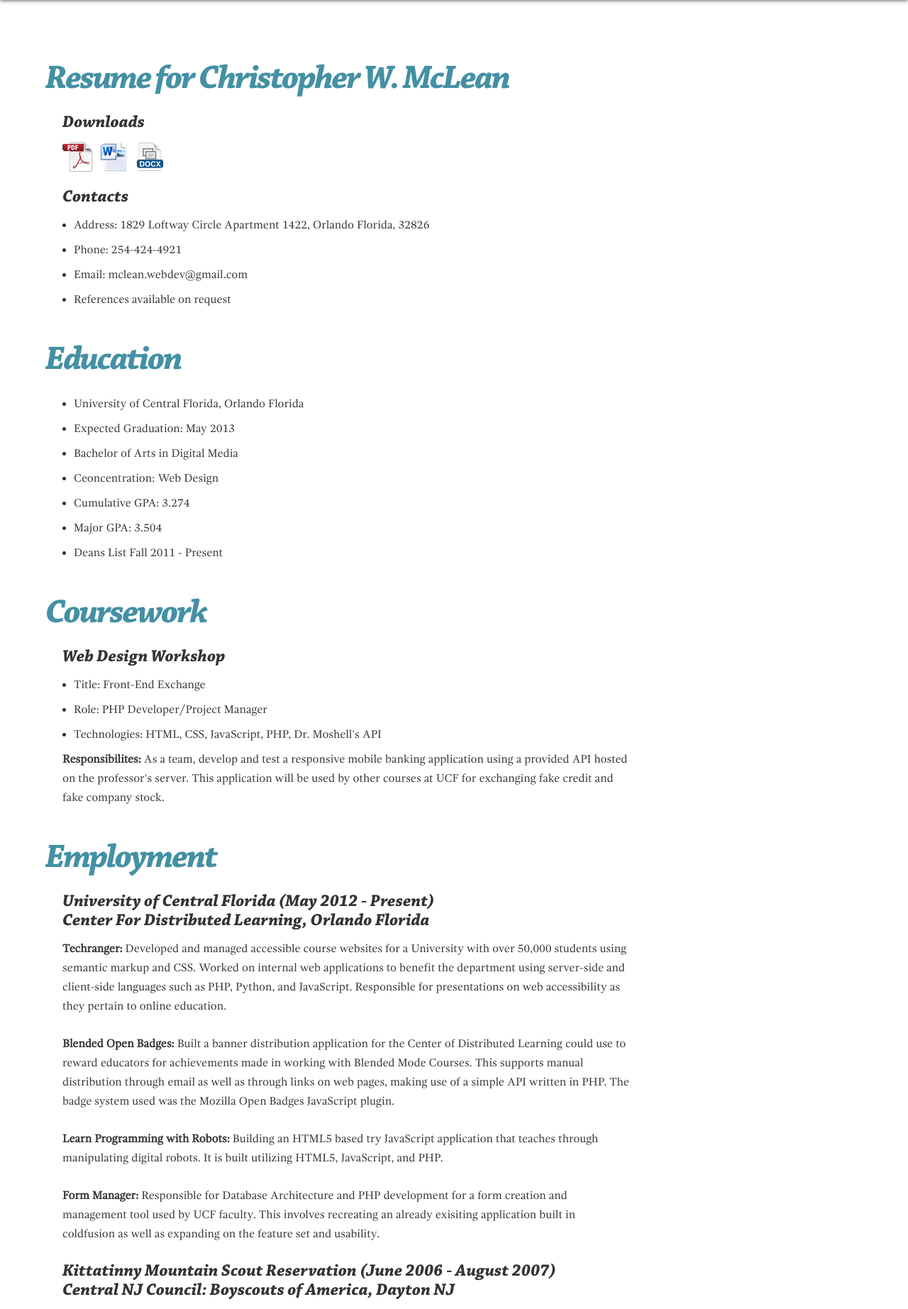
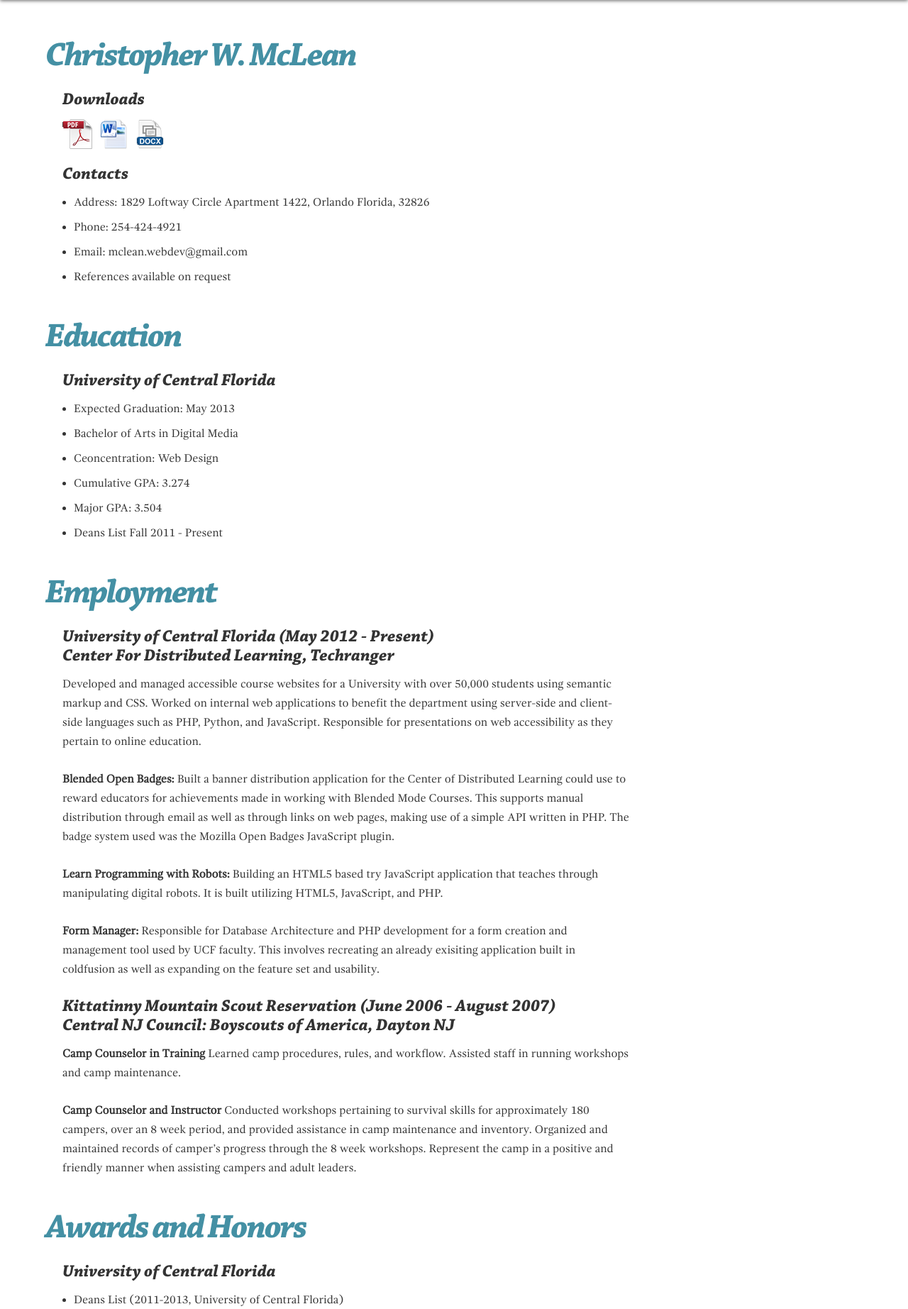
Before and after one commit to havok2905/Portfolio, a PHP site: page /resume.php in a window 1280 px wide. Shown: the part 88-1933 px from the top of the page at 71% size. Run offline with PHP 8.4, Linux system fonts and the light colour scheme.

Commit message:
worked on header element styles and resume.php styling

```diff
--- a/blog.php
+++ b/blog.php
@@ -27,7 +27,7 @@
 		print("
 			<div>
 				<h2><a href='$path'>$title</a></h2>
-				<p>$category | ".date("m-d-Y",strtotime($datecreated))."</p>
+				<h3 class='resume'>$category <span>".date("m-d-Y",strtotime($datecreated))."</span></h3>
 				<p>$description</p>
 				<span class='comment_icon'>$numcomments</span>
 			</div>
--- a/css/main.css
+++ b/css/main.css
@@ -37,7 +37,7 @@
 	max-width: 90%;
 	margin-left: auto;
 	margin-right: auto;
-	padding-top:8em;
+	padding-top:6em;
 	padding-left: 1em;
 	padding-right: 1em;
 }
--- a/includes/layout.php
+++ b/includes/layout.php
@@ -70,7 +70,7 @@
 						</ul>
 					</div>
 					<div class="contact_sub_container">
-						<h3>Contact Info</h3>
+						<h3>Contact Me</h3>
 						<ul class="footertext">
 							<li>254-424-4921</li>
 							<li>mclean.webdev@gmail.com</li>
--- a/resume.php
+++ b/resume.php
@@ -5,7 +5,7 @@
 	echo Layout::header("Resume");
 ?>
 
-<h2>Resume for Christopher W. McLean</h2>
+<h2>Christopher W. McLean</h2>
 <div class="mx2">
 	<h3 class="resume">Downloads</h3>
 	<ul class="inlinelist">
@@ -23,8 +23,8 @@
 </div>
 <h2>Education</h2>
 <div class="mx2">
+	<h3 class="resume">University of Central Florida</h3>
 	<ul class="markedlist">
-		<li>University of Central Florida, Orlando Florida</li>
 		<li>Expected Graduation: May 2013</li>
 		<li>Bachelor of Arts in Digital Media</li>
 		<li>Ceoncentration: Web Design</li>
@@ -33,25 +33,11 @@
 		<li>Deans List Fall 2011 - Present</li>
 	</ul>
 </div>
-<h2>Coursework</h2>
-<div class="mx2">
-	<h3 class="resume">Web Design Workshop</h3>
-	<ul class="markedlist">
-		<li>Title: Front-End Exchange</li>
-		<li>Role: PHP Developer/Project Manager</li>
-		<li>Technologies: HTML, CSS, JavaScript, PHP, Dr. Moshell's API</li>
-	</ul>
-	<p>
-		<strong>Responsibilites:</strong> As a team, develop and test a responsive mobile banking application using a provided
-		API hosted on the professor's server. This application will be used by other courses at UCF
-		for exchanging fake credit and fake company stock.
-	</p>
-</div>
 <h2>Employment</h2>
 <div class="mx2">
-	<h3 class="resume">University of Central Florida (May 2012 - Present)<br/> Center For Distributed Learning, Orlando Florida</h3>
+	<h3 class="resume">University of Central Florida (May 2012 - Present)<br/> Center For Distributed Learning, Techranger</h3>
 	<p>
-		<strong>Techranger:</strong> Developed and managed accessible course websites for a University with over 50,000 students
+		Developed and managed accessible course websites for a University with over 50,000 students
 		using semantic markup and CSS. Worked on internal web applications to benefit the department using server-side
 		and client-side languages such as PHP, Python, and  JavaScript.  Responsible for presentations on web accessibility
 		as they pertain to online education.
@@ -83,8 +69,12 @@
 </div>
 <h2>Awards and Honors</h2>
 <div class="mx2">
+	<h3 class="resume">University of Central Florida</h3>
 	<ul class="markedlist">
-		<li>Deans List (2011-2013, University of Central Florida)
+		<li>Deans List (2011-2013, University of Central Florida)</li>
+	</ul>
+	<h3 class="resume">Extra Curricular</h3>
+	<ul class="markedlist">
 		<li>Eagle Scout Award (2009, Boy Scout Troop 33)</li>
 		<li>World Finalist (2006, FIRST Robotics Team 25)</li>
 		<li>NJ Regional Champion (2006 - 2008, FIRST Robotics Team 25)</li>
@@ -93,6 +83,7 @@
 </div>
 <h2>Languages, Frameworks, &amp; Software</h2>
 <div class="mx2">
+	<h3 class="resume">Programming</h3>
 	<ul class="markedlist">
 		<li>HTML, XTHML, HTML5, XML</li>
 		<li>CSS</li>
@@ -100,18 +91,26 @@
 		<li>PHP, Fuel, MySQL</li>
 		<li>Java, Android</li>
 		<li>Actionscript, Flash</li>
+		<li>Git Version Control</li>
+	</ul>
+	<h3 class="resume">Software</h3>
+	<ul class="markedlist">
 		<li>Photoshop, Illustrator</li>
-		<li>Git Version Control</li>
+		<li>3D Studio Max, Maya</li>
 	</ul>
 </div>
 <h2>Skills</h2>
 <div class="mx2">
+	<h3 class="resume">Leadership</h3>
 	<ul class="markedlist">
 		<li>Experience leading and participating in successful team based projects</li>
+	</ul>
+	<h3 class="resume">Development</h3>
+	<ul class="markedlist">
 		<li>Understanding of Responsive and Adaptive Design for multiple platforms</li>
 		<li>Can utilize Object Oriented Design in software development</li>
 		<li>Understanding of how to design database schema</li>
-		<li>Properly utilization and documentation semantic HTML and Web Accessibility</li>
+		<li>Proper understanding of accessible web practices</li>
 	</ul>
 </div>
 
```
Also changed, not shown: index.php (+14 -3 lines).
